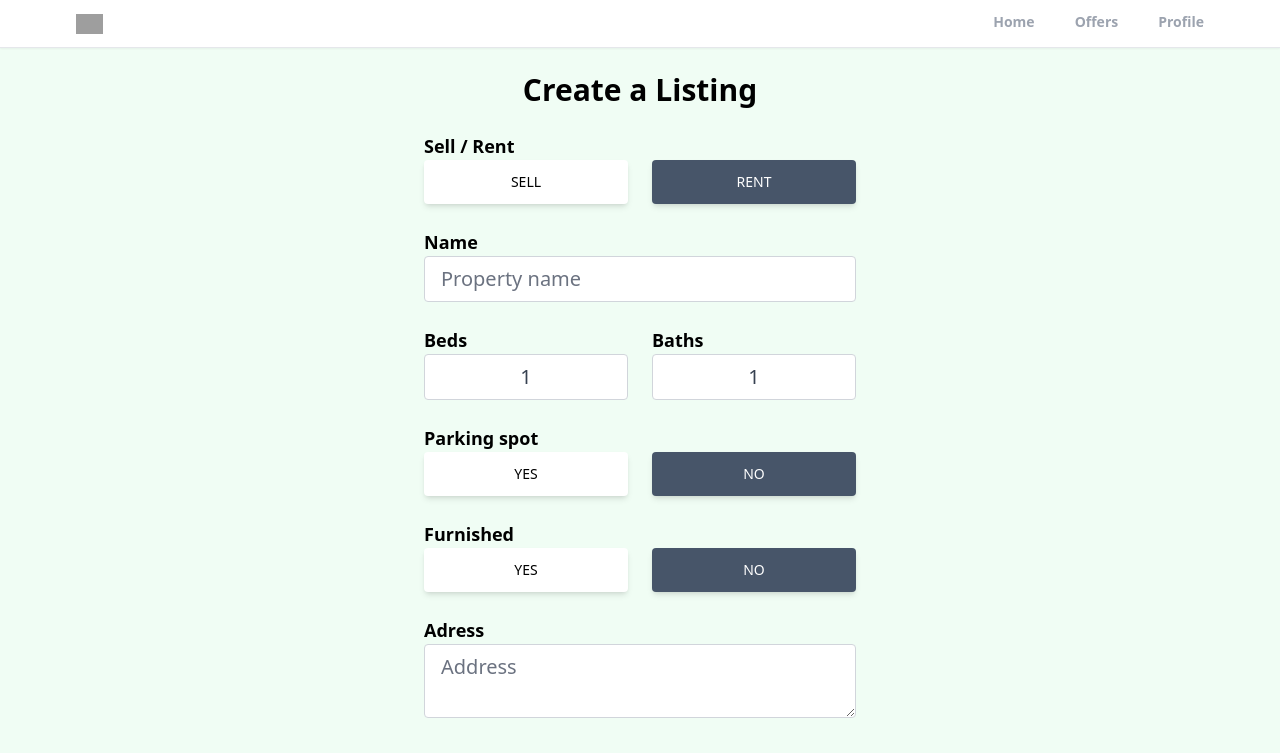
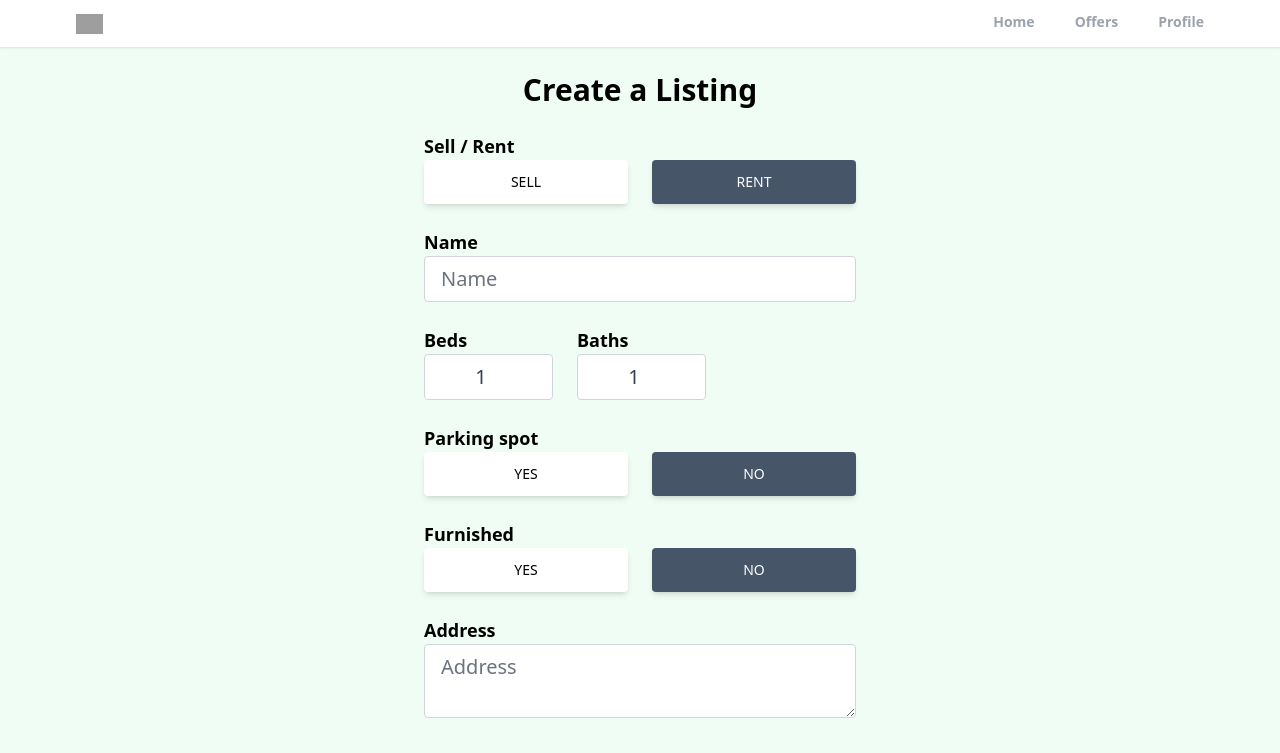
Before and after one commit to Ilmaooo/real-estate-website, a React (Create React App) app: page /create-listing in a window 1280 px wide. Shown: the top 753 px of the page. Built offline with nearby package versions, Linux system fonts and the light colour scheme; no server answers; sample sign-in values are in the browser's storage; grey boxes are pictures that could not be loaded.

Commit message:
functionality added on createListing page

```diff
--- a/package.json
+++ b/package.json
@@ -14,6 +14,7 @@
     "react-router-dom": "^6.6.1",
     "react-scripts": "5.0.1",
     "react-toastify": "^9.1.1",
+    "uuid": "^9.0.0",
     "web-vitals": "^2.1.4"
   },
   "scripts": {
--- a/src/App.js
+++ b/src/App.js
@@ -25,7 +25,9 @@
           <Route path="/sign-up" element={<SignUp />} />
           <Route path="/forgot-password" element={<ForgotPasswrod />} />
           <Route path="/offers" element={<Offers />} />
-          <Route path="/create-listing" element={<CreateListing />} />
+          <Route path="/create-listing" element={<PrivateRoute />}>
+            <Route path="/create-listing" element={<CreateListing />} />
+          </Route>
         </Routes>
         <ToastContainer
           position="bottom-center"
--- a/src/pages/CreateListing.jsx
+++ b/src/pages/CreateListing.jsx
@@ -1,7 +1,23 @@
-import React from "react";
 import { useState } from "react";
+import Spinner from "../components/Spinner";
+import { toast } from "react-toastify";
+import {
+  getStorage,
+  ref,
+  uploadBytesResumable,
+  getDownloadURL,
+} from "firebase/storage";
+import { getAuth } from "firebase/auth";
+import { v4 as uuidv4 } from "uuid";
+import { addDoc, collection, serverTimestamp } from "firebase/firestore";
+import { db } from "../Firebase";
+import { useNavigate } from "react-router-dom";
 
 export default function CreateListing() {
+  const navigate = useNavigate();
+  const auth = getAuth();
+  const [geolocationEnabled, setGeolocationEnabled] = useState(true);
+  const [loading, setLoading] = useState(false);
   const [formData, setFormData] = useState({
     type: "rent",
     name: "",
@@ -14,6 +30,9 @@
     offer: false,
     regularPrice: 0,
     discountedPrice: 0,
+    latitude: 0,
+    longitude: 0,
+    images: {},
   });
   const {
     type,
@@ -21,19 +40,144 @@
     bedrooms,
     bathrooms,
     parking,
+    address,
     furnished,
-    address,
     description,
     offer,
     regularPrice,
     discountedPrice,
+    latitude,
+    longitude,
+    images,
   } = formData;
-  function onChange() {}
+  function onChange(e) {
+    let boolean = null;
+    if (e.target.value === "true") {
+      boolean = true;
+    }
+    if (e.target.value === "false") {
+      boolean = false;
+    }
+    // Files
+    if (e.target.files) {
+      setFormData((prevState) => ({
+        ...prevState,
+        images: e.target.files,
+      }));
+    }
+    // Text/Boolean/Number
+    if (!e.target.files) {
+      setFormData((prevState) => ({
+        ...prevState,
+        [e.target.id]: boolean ?? e.target.value,
+      }));
+    }
+  }
+  async function onSubmit(e) {
+    e.preventDefault();
+    setLoading(true);
+    if (+discountedPrice >= +regularPrice) {
+      setLoading(false);
+      toast.error("Discounted price needs to be less than regular price");
+      return;
+    }
+    if (images.length > 6) {
+      setLoading(false);
+      toast.error("maximum 6 images are allowed");
+      return;
+    }
+    let geolocation = {};
+    let location;
+    if (geolocationEnabled) {
+      const response = await fetch(
+        `https://maps.googleapis.com/maps/api/geocode/json?address=${address}&key=${process.env.REACT_APP_GEOCODE_API_KEY}`
+      );
+      const data = await response.json();
+      console.log(data);
+      geolocation.lat = data.results[0]?.geometry.location.lat ?? 0;
+      geolocation.lng = data.results[0]?.geometry.location.lng ?? 0;
 
+      location = data.status === "ZERO_RESULTS" && undefined;
+
+      if (location === undefined) {
+        setLoading(false);
+        toast.error("please enter a correct address");
+        return;
+      }
+    } else {
+      geolocation.lat = latitude;
+      geolocation.lng = longitude;
+    }
+
+    async function storeImage(image) {
+      return new Promise((resolve, reject) => {
+        const storage = getStorage();
+        const filename = `${auth.currentUser.uid}-${image.name}-${uuidv4()}`;
+        const storageRef = ref(storage, filename);
+        const uploadTask = uploadBytesResumable(storageRef, image);
+        uploadTask.on(
+          "state_changed",
+          (snapshot) => {
+            // Observe state change events such as progress, pause, and resume
+            // Get task progress, including the number of bytes uploaded and the total number of bytes to be uploaded
+            const progress =
+              (snapshot.bytesTransferred / snapshot.totalBytes) * 100;
+            console.log("Upload is " + progress + "% done");
+            switch (snapshot.state) {
+              case "paused":
+                console.log("Upload is paused");
+                break;
+              case "running":
+                console.log("Upload is running");
+                break;
+            }
+          },
+          (error) => {
+            // Handle unsuccessful uploads
+            reject(error);
+          },
+          () => {
+            // Handle successful uploads on complete
+            // For instance, get the download URL: https://firebasestorage.googleapis.com/...
+            getDownloadURL(uploadTask.snapshot.ref).then((downloadURL) => {
+              resolve(downloadURL);
+            });
+          }
+        );
+      });
+    }
+
+    const imgUrls = await Promise.all(
+      [...images].map((image) => storeImage(image))
+    ).catch((error) => {
+      setLoading(false);
+      toast.error("Images not uploaded");
+      return;
+    });
+
+    const formDataCopy = {
+      ...formData,
+      imgUrls,
+      geolocation,
+      timestamp: serverTimestamp(),
+    };
+    delete formDataCopy.images;
+    !formDataCopy.offer && delete formDataCopy.discountedPrice;
+    delete formDataCopy.latitude;
+    delete formDataCopy.longitude;
+    const docRef = await addDoc(collection(db, "listings"), formDataCopy);
+    setLoading(false);
+    toast.success("Listing created");
+    navigate(`/category/${formDataCopy.type}/${docRef.id}`);
+  }
+
+  if (loading) {
+    return <Spinner />;
+  }
   return (
-    <main className="max-w-md px-2 mx-auto ">
-      <h1 className="text-3xl text-center mt-6 font-bold ">Create a Listing</h1>
-      <form>
+    <main className="max-w-md px-2 mx-auto">
+      <h1 className="text-3xl text-center mt-6 font-bold">Create a Listing</h1>
+      <form onSubmit={onSubmit}>
         <p className="text-lg mt-6 font-semibold">Sell / Rent</p>
         <div className="flex">
           <button
@@ -52,7 +196,7 @@
           <button
             type="button"
             id="type"
-            value="sale"
+            value="rent"
             onClick={onChange}
             className={`ml-3 px-7 py-3 font-medium text-sm uppercase shadow-md rounded hover:shadow-lg focus:shadow-lg active:shadow-lg transition duration-150 ease-in-out w-full ${
               type === "sale"
@@ -69,7 +213,7 @@
           id="name"
           value={name}
           onChange={onChange}
-          placeholder="Property name"
+          placeholder="Name"
           maxLength="32"
           minLength="10"
           required
@@ -79,32 +223,30 @@
           <div>
             <p className="text-lg font-semibold">Beds</p>
             <input
-              type="text"
+              type="number"
               id="bedrooms"
               value={bedrooms}
               onChange={onChange}
               min="1"
               max="50"
               required
-              className="w-full px-4 py-2 text-xl text-gray-300 bg-white border-gray-300 transition duration-150 ease-in-out focus: text-gray-700 focus:bg-white focus:border-slate-600 text-center rounded"
+              className="w-full px-4 py-2 text-xl text-gray-700 bg-white border border-gray-300 rounded transition duration-150 ease-in-out focus:text-gray-700 focus:bg-white focus:border-slate-600 text-center"
             />
           </div>
-
           <div>
             <p className="text-lg font-semibold">Baths</p>
             <input
-              type="text"
-              id="bathooms"
+              type="number"
+              id="bathrooms"
               value={bathrooms}
               onChange={onChange}
               min="1"
               max="50"
               required
-              className="w-full px-4 py-2 text-xl text-gray-300 bg-white border-gray-300 transition duration-150 ease-in-out focus: text-gray-700 focus:bg-white focus:border-slate-600 text-center rounded"
+              className="w-full px-4 py-2 text-xl text-gray-700 bg-white border border-gray-300 rounded transition duration-150 ease-in-out focus:text-gray-700 focus:bg-white focus:border-slate-600 text-center"
             />
           </div>
         </div>
-
         <p className="text-lg mt-6 font-semibold">Parking spot</p>
         <div className="flex">
           <button
@@ -127,7 +269,7 @@
               parking ? "bg-white text-black" : "bg-slate-600 text-white"
             }`}
           >
-            No
+            no
           </button>
         </div>
         <p className="text-lg mt-6 font-semibold">Furnished</p>
@@ -141,7 +283,7 @@
               !furnished ? "bg-white text-black" : "bg-slate-600 text-white"
             }`}
           >
-            Yes
+            yes
           </button>
           <button
             type="button"
@@ -152,11 +294,10 @@
               furnished ? "bg-white text-black" : "bg-slate-600 text-white"
             }`}
           >
-            No
+            no
           </button>
         </div>
-
-        <p className="text-lg mt-6 font-semibold">Adress</p>
+        <p className="text-lg mt-6 font-semibold">Address</p>
         <textarea
           type="text"
           id="address"
@@ -166,6 +307,36 @@
           required
           className="w-full px-4 py-2 text-xl text-gray-700 bg-white border border-gray-300 rounded transition duration-150 ease-in-out focus:text-gray-700 focus:bg-white focus:border-slate-600 mb-6"
         />
+        {!geolocationEnabled && (
+          <div className="flex space-x-6 justify-start mb-6">
+            <div className="">
+              <p className="text-lg font-semibold">Latitude</p>
+              <input
+                type="number"
+                id="latitude"
+                value={latitude}
+                onChange={onChange}
+                required
+                min="-90"
+                max="90"
+                className="w-full px-4 py-2 text-xl text-gray-700 bg-white border border-gray-300 rounded transition duration-150 ease-in-out focus:bg-white focus:text-gray-700 focus:border-slate-600 text-center"
+              />
+            </div>
+            <div className="">
+              <p className="text-lg font-semibold">Longitude</p>
+              <input
+                type="number"
+                id="longitude"
+                value={longitude}
+                onChange={onChange}
+                required
+                min="-180"
+                max="180"
+                className="w-full px-4 py-2 text-xl text-gray-700 bg-white border border-gray-300 rounded transition duration-150 ease-in-out focus:bg-white focus:text-gray-700 focus:border-slate-600 text-center"
+              />
+            </div>
+          </div>
+        )}
         <p className="text-lg font-semibold">Description</p>
         <textarea
           type="text"
@@ -176,7 +347,6 @@
           required
           className="w-full px-4 py-2 text-xl text-gray-700 bg-white border border-gray-300 rounded transition duration-150 ease-in-out focus:text-gray-700 focus:bg-white focus:border-slate-600 mb-6"
         />
-
         <p className="text-lg font-semibold">Offer</p>
         <div className="flex mb-6">
           <button
@@ -188,7 +358,7 @@
               !offer ? "bg-white text-black" : "bg-slate-600 text-white"
             }`}
           >
-            Yes
+            yes
           </button>
           <button
             type="button"
@@ -199,10 +369,9 @@
               offer ? "bg-white text-black" : "bg-slate-600 text-white"
             }`}
           >
-            No
+            no
           </button>
         </div>
-
         <div className="flex items-center mb-6">
           <div className="">
             <p className="text-lg font-semibold">Regular price</p>
@@ -215,17 +384,16 @@
                 min="50"
                 max="400000000"
                 required
-                className="w-full px-4 py-2 text-xl text-gray-700 border border-gray-300 rounded transition duration-150 ease-in-out focus:text-gray-700 bg-white focus:border-slate-600 text-center"
+                className="w-full px-4 py-2 text-xl text-gray-700 bg-white border border-gray-300 rounded transition duration-150 ease-in-out focus:text-gray-700 focus:bg-white focus:border-slate-600 text-center"
               />
               {type === "rent" && (
-                <div>
+                <div className="">
                   <p className="text-md w-full whitespace-nowrap">$ / Month</p>
                 </div>
               )}
             </div>
           </div>
         </div>
-
         {offer && (
           <div className="flex items-center mb-6">
             <div className="">
@@ -239,10 +407,10 @@
                   min="50"
                   max="400000000"
                   required={offer}
-                  className="w-full px-4 py-2 text-xl text-gray-700 border border-gray-300 rounded transition duration-150 ease-in-out focus:text-gray-700 bg-white focus:border-slate-600 text-center"
+                  className="w-full px-4 py-2 text-xl text-gray-700 bg-white border border-gray-300 rounded transition duration-150 ease-in-out focus:text-gray-700 focus:bg-white focus:border-slate-600 text-center"
                 />
                 {type === "rent" && (
-                  <div>
+                  <div className="">
                     <p className="text-md w-full whitespace-nowrap">
                       $ / Month
                     </p>
@@ -252,9 +420,8 @@
             </div>
           </div>
         )}
-
         <div className="mb-6">
-          <p className="text-lg font-semibold ">Images</p>
+          <p className="text-lg font-semibold">Images</p>
           <p className="text-gray-600">
             The first image will be the cover (max 6)
           </p>
@@ -265,7 +432,7 @@
             accept=".jpg,.png,.jpeg"
             multiple
             required
-            className="w-full px-3 py-1.5 text-gray-700 bg-white border border-gray-300 rounded transition duration-150 ease-in-out focus_bg-white focus:border-slate-600"
+            className="w-full px-3 py-1.5 text-gray-700 bg-white border border-gray-300 rounded transition duration-150 ease-in-out focus:bg-white focus:border-slate-600"
           />
         </div>
         <button
```
Also changed, not shown: 1 other file (tests, documents, lock files or other folders).
